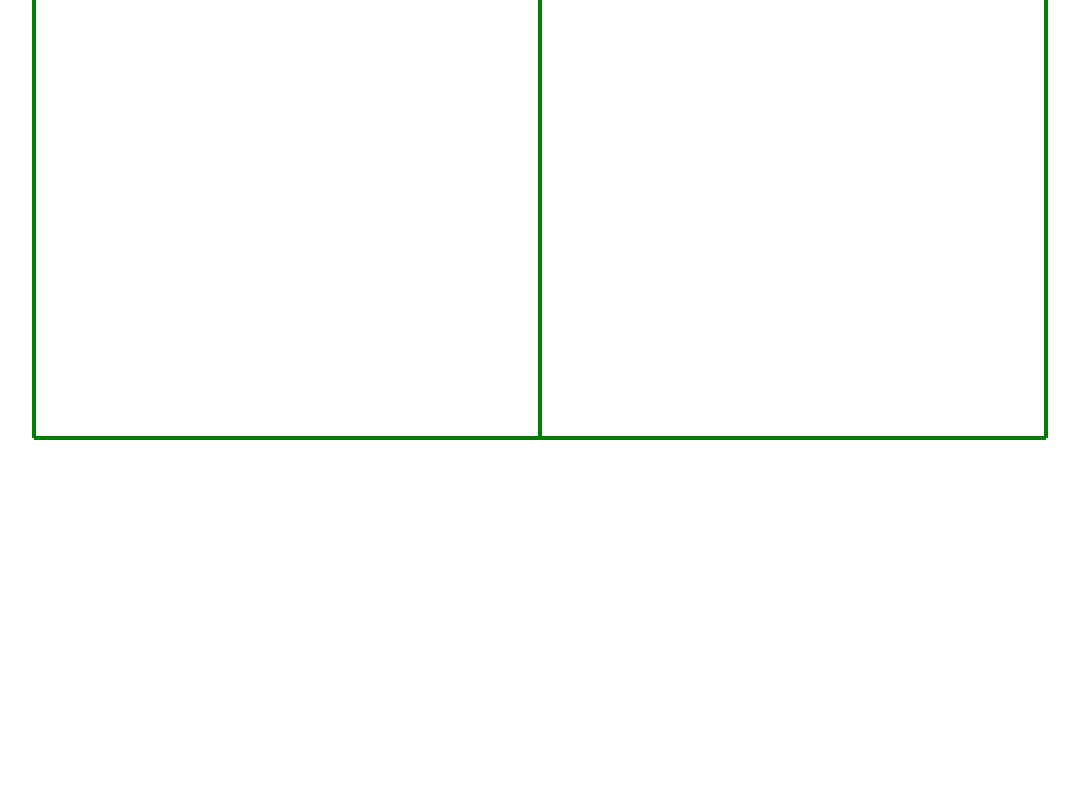
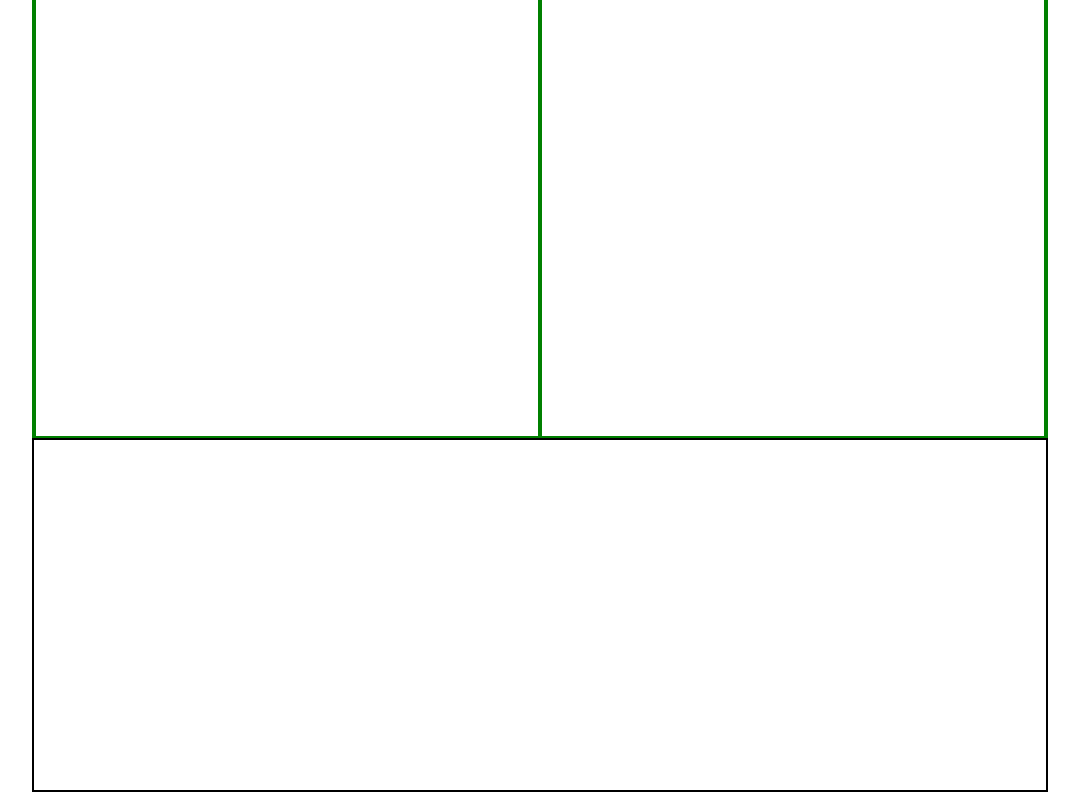
Before and after one commit to Simone-Corso/proj-html-vuejs, a Vue app: page / in a window 1280 px wide. Shown: the part 3190-3990 px from the top of the page, without its empty margins (100-1179 px from the left). Before the commit the page ends 3636 px from the top, so only its background shows below. Built offline with nearby package versions, Linux system fonts and the light colour scheme.

Commit message:
ho inserito un div main-brand per poi centrarlo con un display flex

```diff
--- a/src/components/AppMain.vue
+++ b/src/components/AppMain.vue
@@ -26,6 +26,7 @@
             </div>
         </div>
     </div>
+    <div class="main-brand">
     <div class="container-brand">
         <div class="container-title-brand">
 
@@ -33,6 +34,7 @@
         <div class="container-different-brand">
 
         </div>
+    </div>
     </div>
 </template>
 <script>
@@ -106,4 +108,17 @@ export default {
         border: 2px solid green;
 
     }
+
+    .main-brand{
+        display: flex;
+        justify-content: center;
+        align-content: center;
+    }
+
+    .container-brand{
+        height: 350px;
+        width: 80%;
+        border: 2px solid black;
+
+    }
 </style>
```
